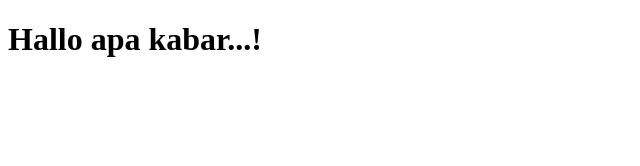
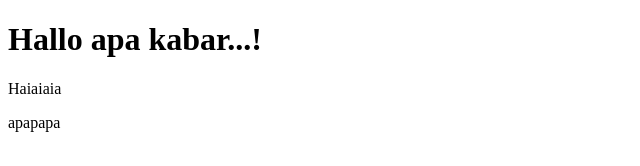
Before and after one commit to adriansalasa/test_git, a plain HTML site: page index.html in a window 1280 px wide. Shown: the whole page, without its empty margins (0-640 px from the left). Drawn offline with Linux system fonts and the light colour scheme.

Commit message:
tes ajah

```diff
--- a/index.html
+++ b/index.html
@@ -8,5 +8,7 @@
 </head>
 <body>
     <h1>Hallo apa kabar...!</h1>
+    <p>Haiaiaia</p>
+    <p>apapapa</p>
 </body>
 </html>
```
